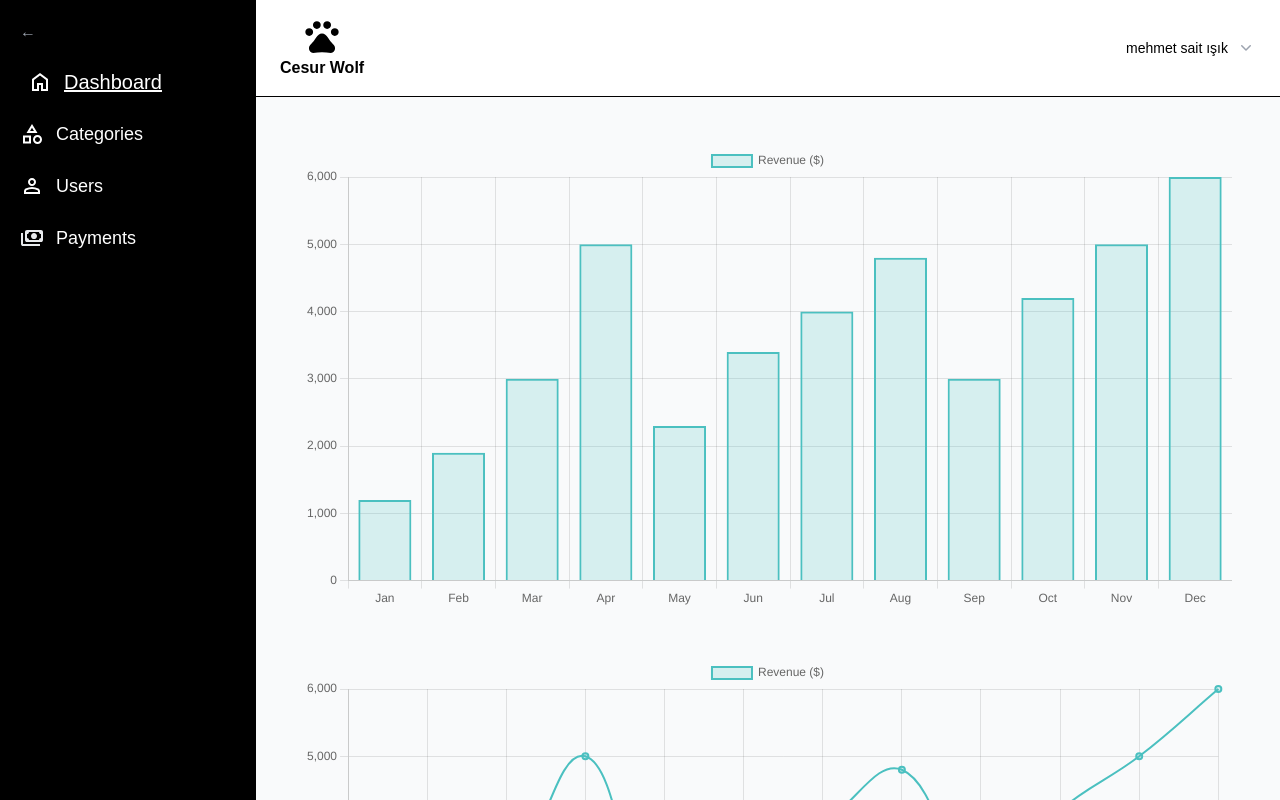
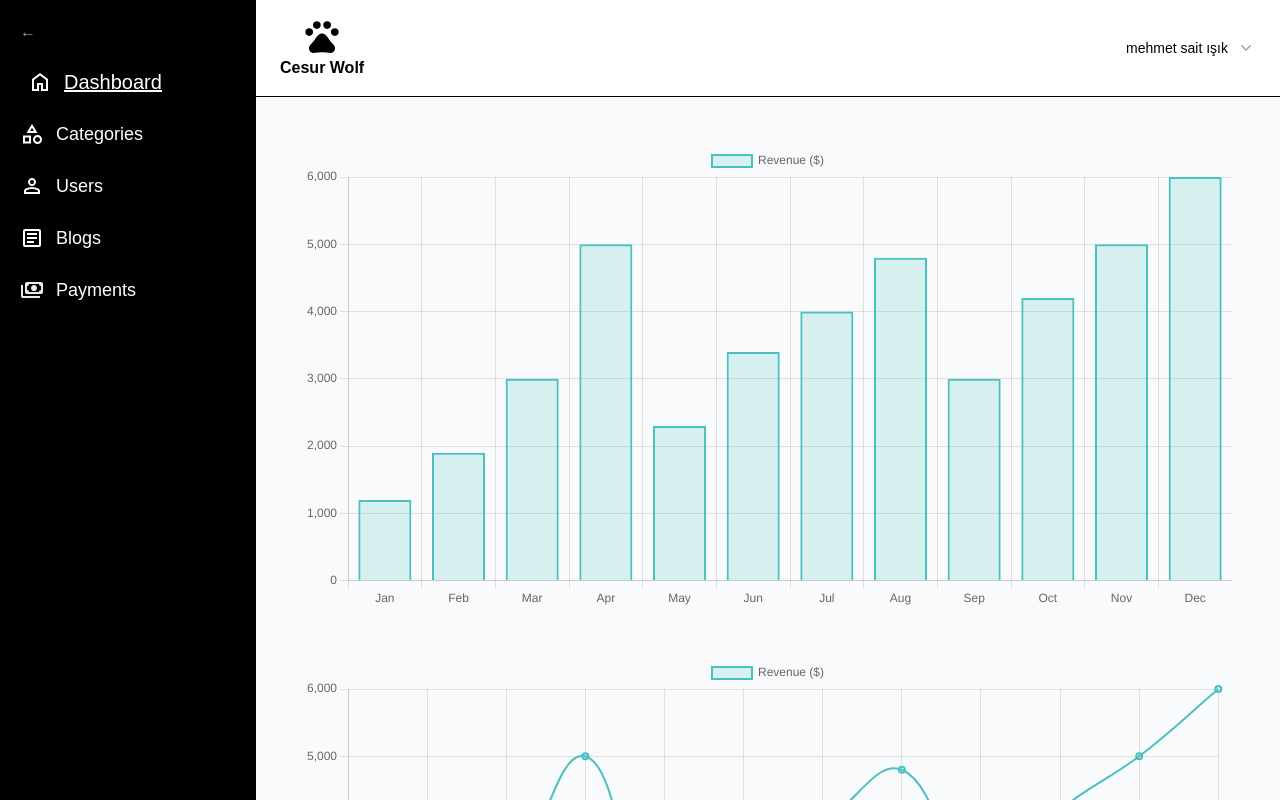
Before and after one commit to girisimci/admin-panel-boilerplate, a Next.js app: page /dashboard in a window 1280 px wide. Built offline with nearby package versions, Linux system fonts and the light colour scheme.

Commit message:
menu blog added

```diff
--- a/src/layouts/sidebar-layout.js
+++ b/src/layouts/sidebar-layout.js
@@ -40,6 +40,13 @@ const menuItems = [
       </svg>
     ),
     url: "/users",
+  },
+  {
+    title: "Blogs",
+    icon: (
+      <svg xmlns="http://www.w3.org/2000/svg" height="24px" viewBox="0 -960 960 960" width="24px" fill="#FFFFFF"><path d="M280-280h280v-80H280v80Zm0-160h400v-80H280v80Zm0-160h400v-80H280v80Zm-80 480q-33 0-56.5-23.5T120-200v-560q0-33 23.5-56.5T200-840h560q33 0 56.5 23.5T840-760v560q0 33-23.5 56.5T760-120H200Zm0-80h560v-560H200v560Zm0-560v560-560Z"/></svg>
+    ),
+    url: "/blog",
   },
   {
     title: "Payments",
```
